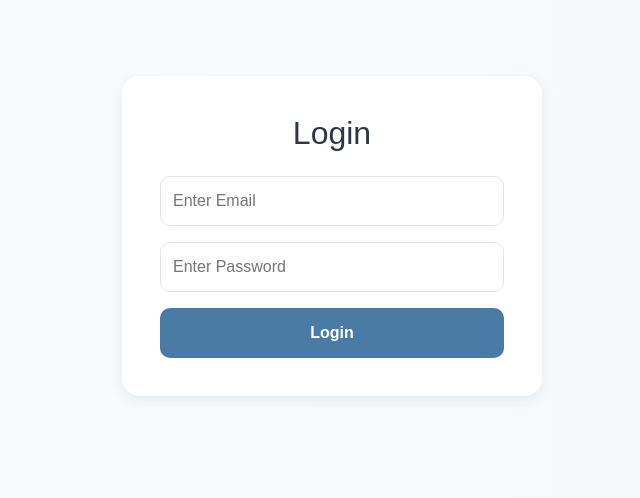
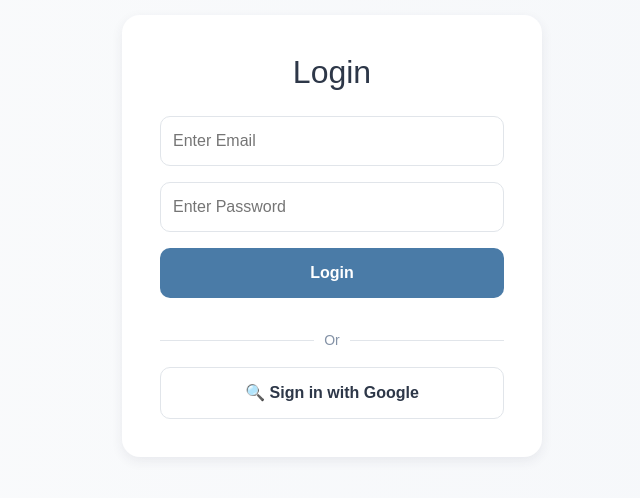
Before and after one commit to atheqatheq25/Document-Upload, a React (Vite) app in the folder client/: page /login in a window 1280 px wide. Shown: the part 164-662 px from the top of the page, without its empty margins (308-948 px from the left). Built offline with nearby package versions, Linux system fonts and the light colour scheme; no server answers.

Commit message:
Updated login/register

```diff
--- a/client/src/firebase.js
+++ b/client/src/firebase.js
@@ -1,32 +1,15 @@
-import { initializeApp }
-from "firebase/app";
-
-import { getAuth }
-from "firebase/auth";
+import { initializeApp } from "firebase/app";
+import { getAuth, GoogleAuthProvider } from "firebase/auth";
 
 const firebaseConfig = {
-
   apiKey: "AIzaSyCPwRRAdYpc54O1QHZIm2RntNHxETZK01s",
-
-  authDomain:
-    "document-upload-75f50.firebaseapp.com",
-
-  projectId:
-    "document-upload-75f50",
-
-  storageBucket:
-    "document-upload-75f50.firebasestorage.app",
-
-  messagingSenderId:
-    "473886679975",
-
-  appId:
-    "1:473886679975:web:822cbec5308cf2f8894c82",
-
+  authDomain: "document-upload-75f50.firebaseapp.com",
+  projectId: "document-upload-75f50",
+  storageBucket: "document-upload-75f50.firebasestorage.app",
+  messagingSenderId: "473886679975",
+  appId: "1:473886679975:web:822cbec5308cf2f8894c82",
 };
 
-const app =
-  initializeApp(firebaseConfig);
-
-export const auth =
-  getAuth(app);
+const app = initializeApp(firebaseConfig);
+export const auth = getAuth(app);
+export const googleProvider = new GoogleAuthProvider();
--- a/client/src/pages/Login.css
+++ b/client/src/pages/Login.css
@@ -37,4 +37,52 @@
   color: white;
   font-weight: 600;
   cursor: pointer;
+  margin-bottom: 16px;
 }
+
+.divider-line {
+  display: flex;
+  align-items: center;
+  text-align: center;
+  color: var(--muted);
+  margin: 16px 0;
+  font-size: 14px;
+}
+
+.divider-line::before,
+.divider-line::after {
+  content: '';
+  flex: 1;
+  height: 1px;
+  background: var(--border);
+}
+
+.divider-line::before {
+  margin-right: 10px;
+}
+
+.divider-line::after {
+  margin-left: 10px;
+}
+
+.google-btn {
+  width: 100%;
+  padding: 13px;
+  border: 1px solid var(--border);
+  border-radius: 10px;
+  background: var(--card);
+  color: var(--text);
+  font-weight: 600;
+  cursor: pointer;
+  transition: all 0.3s ease;
+}
+
+.google-btn:hover {
+  background: var(--soft);
+  box-shadow: var(--shadow);
+}
+
+.google-btn:disabled {
+  opacity: 0.6;
+  cursor: not-allowed;
+}
--- a/client/src/pages/Login.jsx
+++ b/client/src/pages/Login.jsx
@@ -1,7 +1,7 @@
 import React, { useState, useEffect } from "react";
 import toast from "react-hot-toast";
-import { signInWithEmailAndPassword } from "firebase/auth";
-import { auth } from "../firebase";
+import { signInWithEmailAndPassword, signInWithPopup } from "firebase/auth";
+import { auth, googleProvider } from "../firebase";
 import { useNavigate } from "react-router-dom";
 import "./Login.css";
 
@@ -70,6 +70,34 @@ const Login = () => {
 
     };
 
+  // GOOGLE LOGIN
+
+  const handleGoogleLogin = async () => {
+    try {
+      setLoading(true);
+      const result = await signInWithPopup(auth, googleProvider);
+      const user = result.user;
+
+      await fetch(`${process.env.REACT_APP_API_URL || "http://127.0.0.1:5000"}/register-user`, {
+        method: "POST",
+        headers: { "Content-Type": "application/json" },
+        body: JSON.stringify({
+          name: user.displayName || "Google User",
+          email: user.email,
+          firebase_uid: user.uid,
+        }),
+      });
+
+      toast.success("✅ Login with Google Successful");
+      setLoading(false);
+      navigate("/dashboard");
+    } catch (error) {
+      console.error(error);
+      setLoading(false);
+      toast.error("❌ Google Login Failed");
+    }
+  };
+
   return (
     <div className="auth-container">
       <div className="auth-card">
@@ -94,6 +122,12 @@ const Login = () => {
         <button className="auth-button" onClick={handleLogin}>
           Login
         </button>
+
+        <div className="divider-line">Or</div>
+
+        <button className="google-btn" onClick={handleGoogleLogin} disabled={loading}>
+          {loading ? "Signing in..." : "🔍 Sign in with Google"}
+        </button>
       </div>
     </div>
   );
--- a/client/src/pages/Register.css
+++ b/client/src/pages/Register.css
@@ -37,4 +37,52 @@
   color: white;
   font-weight: 600;
   cursor: pointer;
+  margin-bottom: 16px;
 }
+
+.divider-line {
+  display: flex;
+  align-items: center;
+  text-align: center;
+  color: var(--muted);
+  margin: 16px 0;
+  font-size: 14px;
+}
+
+.divider-line::before,
+.divider-line::after {
+  content: '';
+  flex: 1;
+  height: 1px;
+  background: var(--border);
+}
+
+.divider-line::before {
+  margin-right: 10px;
+}
+
+.divider-line::after {
+  margin-left: 10px;
+}
+
+.google-btn {
+  width: 100%;
+  padding: 13px;
+  border: 1px solid var(--border);
+  border-radius: 10px;
+  background: var(--card);
+  color: var(--text);
+  font-weight: 600;
+  cursor: pointer;
+  transition: all 0.3s ease;
+}
+
+.google-btn:hover {
+  background: var(--soft);
+  box-shadow: var(--shadow);
+}
+
+.google-btn:disabled {
+  opacity: 0.6;
+  cursor: not-allowed;
+}
--- a/client/src/pages/Register.jsx
+++ b/client/src/pages/Register.jsx
@@ -1,7 +1,7 @@
 import React, { useState, useEffect } from "react";
 import toast from "react-hot-toast";
-import { createUserWithEmailAndPassword } from "firebase/auth";
-import { auth } from "../firebase";
+import { createUserWithEmailAndPassword, signInWithPopup } from "firebase/auth";
+import { auth, googleProvider } from "../firebase";
 import axios from "axios";
 import { API_BASE_URL } from "../api/apiClient";
 import { useNavigate } from "react-router-dom";
@@ -98,6 +98,30 @@ const Register = () => {
 
     };
 
+  // GOOGLE SIGNUP
+
+  const handleGoogleSignup = async () => {
+    try {
+      setLoading(true);
+      const result = await signInWithPopup(auth, googleProvider);
+      const user = result.user;
+
+      await axios.post(`${API_BASE_URL}/register-user`, {
+        name: user.displayName || "Google User",
+        email: user.email,
+        firebase_uid: user.uid,
+      });
+
+      toast.success("✅ Registration with Google Successful");
+      setLoading(false);
+      navigate("/login");
+    } catch (error) {
+      console.error(error);
+      setLoading(false);
+      toast.error("❌ Google Registration Failed");
+    }
+  };
+
   return (
     <div className="auth-container">
       <div className="auth-card">
@@ -130,6 +154,12 @@ const Register = () => {
         <button className="auth-button" onClick={handleRegister}>
           {loading ? "Registering..." : "Register"}
         </button>
+
+        <div className="divider-line">Or</div>
+
+        <button className="google-btn" onClick={handleGoogleSignup} disabled={loading}>
+          {loading ? "Signing up..." : "🔍 Sign up with Google"}
+        </button>
       </div>
     </div>
   );
```
